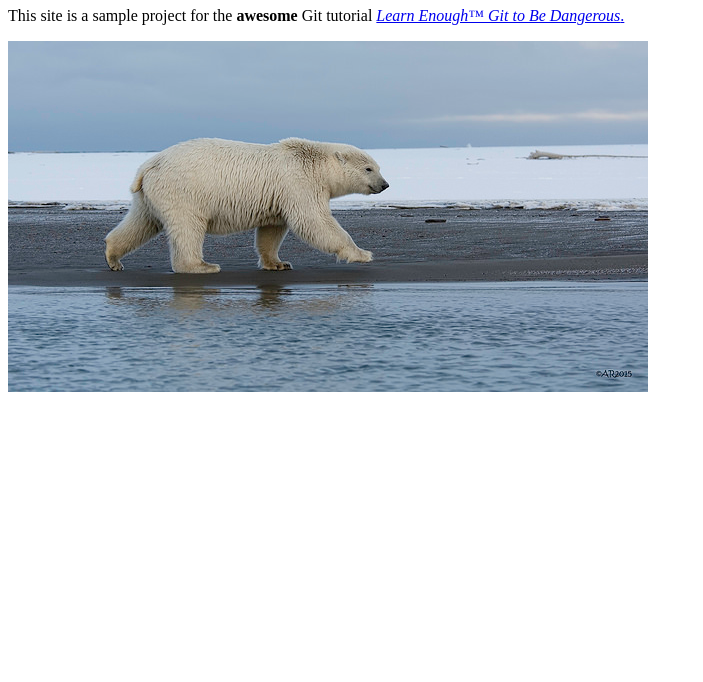
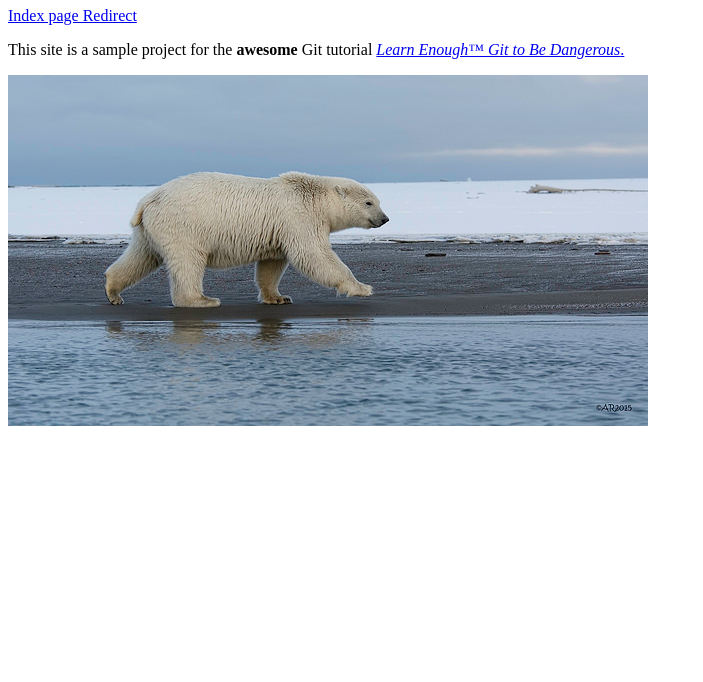
Before and after one commit to mrunalkulk/Deveops-LAB1, a plain HTML site: page about.html in a window 1280 px wide. Shown: the part 118-800 px from the top of the page, without its empty margins (0-703 px from the left). Drawn offline with Linux system fonts and the light colour scheme.

Commit message:
Redirect from about page to Index page

```diff
--- a/about.html
+++ b/about.html
@@ -7,6 +7,7 @@
   </head>
   <body>
     <h1>About US</h1>
+    <a href="index.html">Index page Redirect</a>
     <p>This site is a sample project for the <strong>awesome</strong> Git
       tutorial <a href="http://learnenough.com/git-tutorial"</a><em>Learn
       Enough™ Git to Be Dangerous</em>.</p>
```
